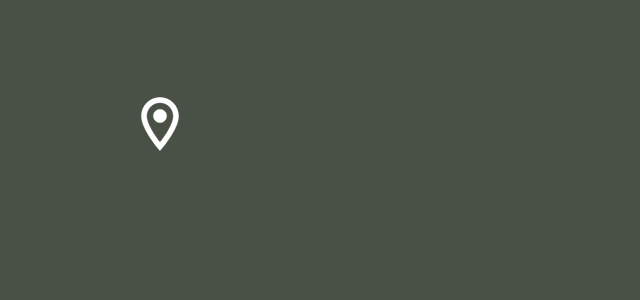
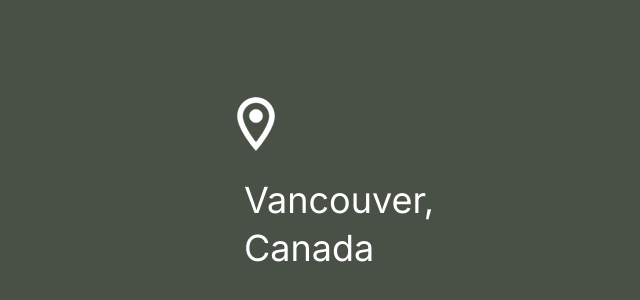
Before and after one commit to nevadoj/nevadoj.github.io, a React (Create React App) app: page / in a window 1280 px wide. Shown: the part 1588-1888 px from the top of the page, without its empty margins (0-640 px from the left). Built offline with nearby package versions, Linux system fonts and the light colour scheme; the HTML template or start-up script is replaced by a standard one.

Commit message:
location added

```diff
--- a/src/components/Social.jsx
+++ b/src/components/Social.jsx
@@ -4,10 +4,17 @@ export default function Social() {
   return (
     <div name="social"className="h-screen w-full bg-[#495046] text-white">
       <div className="max-w-screen-lg mx-auto">
-          <svg xmlns="http://www.w3.org/2000/svg" fill="none" viewBox="0 0 48 48" strokeWidth={0.2} stroke="currentColor" className="w-16 h-16">
-          <path d="M24 4C16.26 4 10 10.26 10 18C10 28.5 24 44 24 44C24 44 38 28.5 38 18C38 10.26 31.74 4 24 4ZM14 18C14 12.48 18.48 8 24 8C29.52 8 34 12.48 34 18C34 23.76 28.24 32.38 24 37.76C19.84 32.42 14 23.7 14 18Z" fill="white"/>
-          <path d="M24 23C26.7614 23 29 20.7614 29 18C29 15.2386 26.7614 13 24 13C21.2386 13 19 15.2386 19 18C19 20.7614 21.2386 23 24 23Z" fill="white"/>
-          </svg>
+        <div className="max-w-4xl mx-24">
+          <div>
+            <svg xmlns="http://www.w3.org/2000/svg" fill="none" viewBox="0 0 48 48" strokeWidth={0.2} stroke="currentColor" className="w-16 h-16">
+              <path d="M24 4C16.26 4 10 10.26 10 18C10 28.5 24 44 24 44C24 44 38 28.5 38 18C38 10.26 31.74 4 24 4ZM14 18C14 12.48 18.48 8 24 8C29.52 8 34 12.48 34 18C34 23.76 28.24 32.38 24 37.76C19.84 32.42 14 23.7 14 18Z" fill="white"/>
+              <path d="M24 23C26.7614 23 29 20.7614 29 18C29 15.2386 26.7614 13 24 13C21.2386 13 19 15.2386 19 18C19 20.7614 21.2386 23 24 23Z" fill="white"/>
+            </svg>
+
+            <h2 className="text-4xl pl-5 pt-6">Vancouver,</h2>
+            <h2 className="text-4xl pl-5 py-2">Canada</h2>
+          </div>
+        </div>
       </div>
     </div>
   )
```
